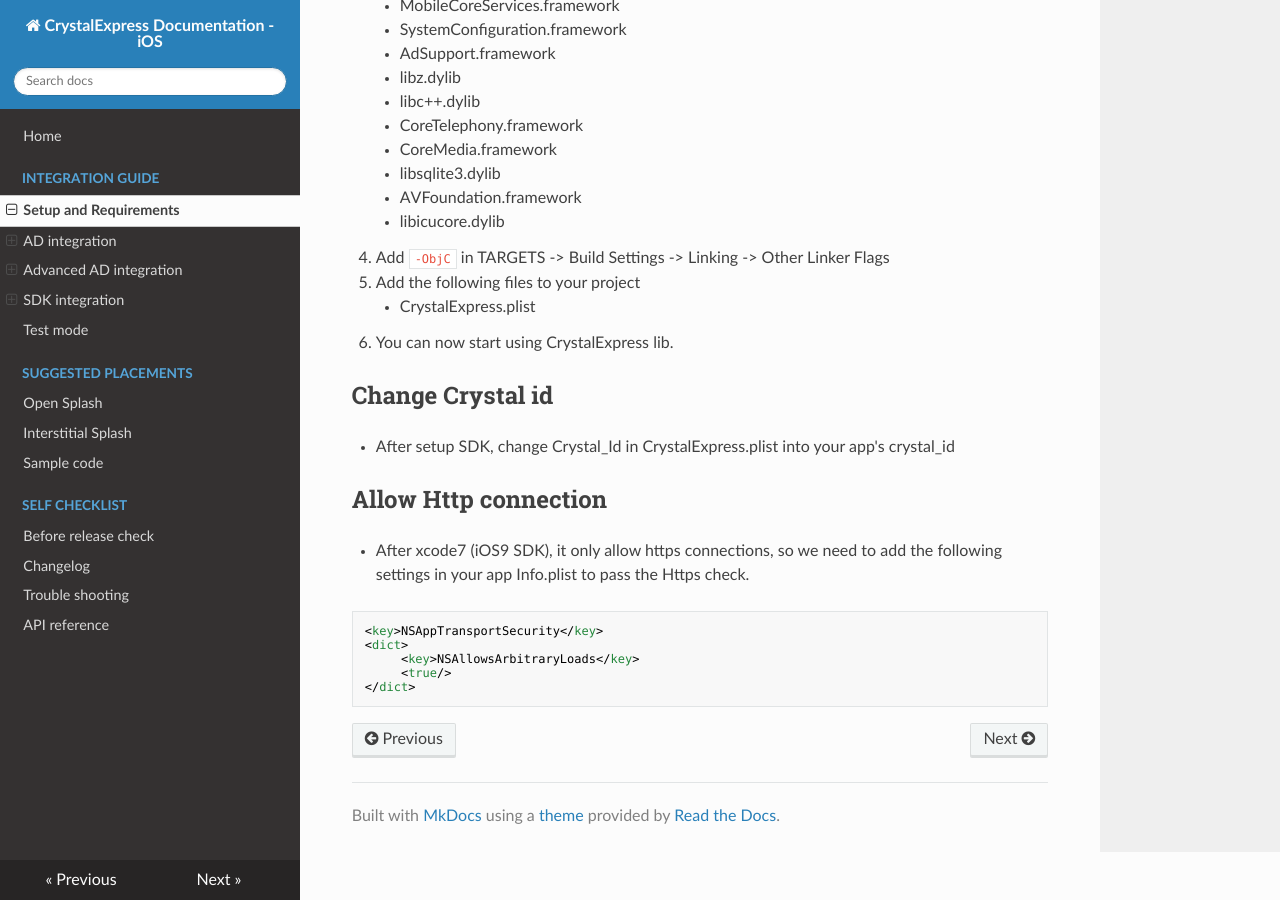
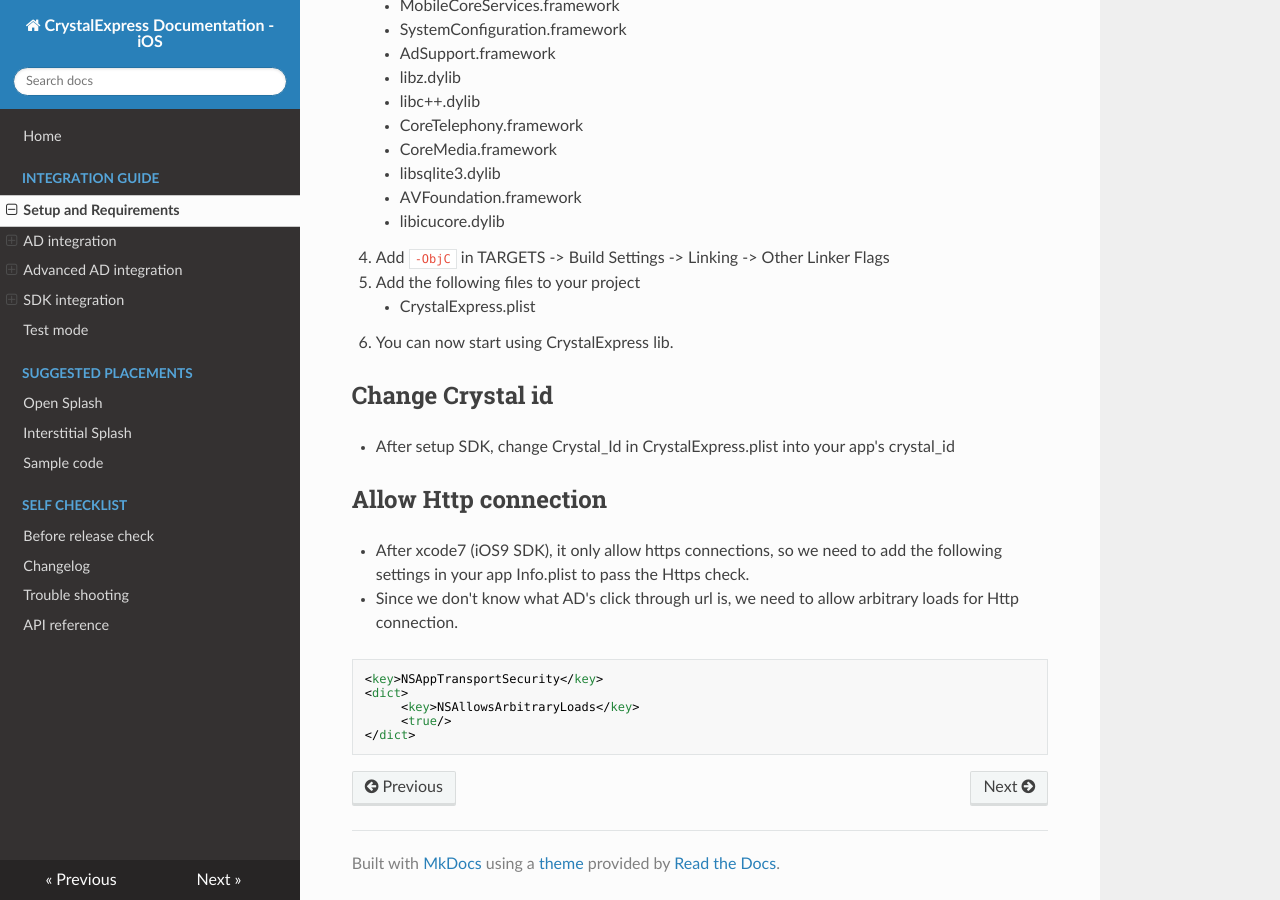
Before and after one commit to intowow/CrystalExpressDocumentation-iOS, an MkDocs documentation site: the page built from docs/docs/setup.md, in a window 1280 px wide and 900 px high, scrolled down 1053 px. Built offline with MkDocs 1.6.1, drawn with Linux system fonts in a browser that asks for light colours; nearby versions of some CDN libraries; old or Windows-style settings are respelled for this version of MkDocs.

Commit message:
add http ATS ignore

````diff
--- a/docs/docs/setup.md
+++ b/docs/docs/setup.md
@@ -55,6 +55,7 @@
 
 ## Allow Http connection
 - After xcode7 (iOS9 SDK), it only allow https connections, so we need to add the following settings in your app Info.plist to pass the Https check.
+- Since we don't know what AD's click through url is, we need to allow arbitrary loads for Http connection.
 ```xml
 <key>NSAppTransportSecurity</key>
 <dict>
````
